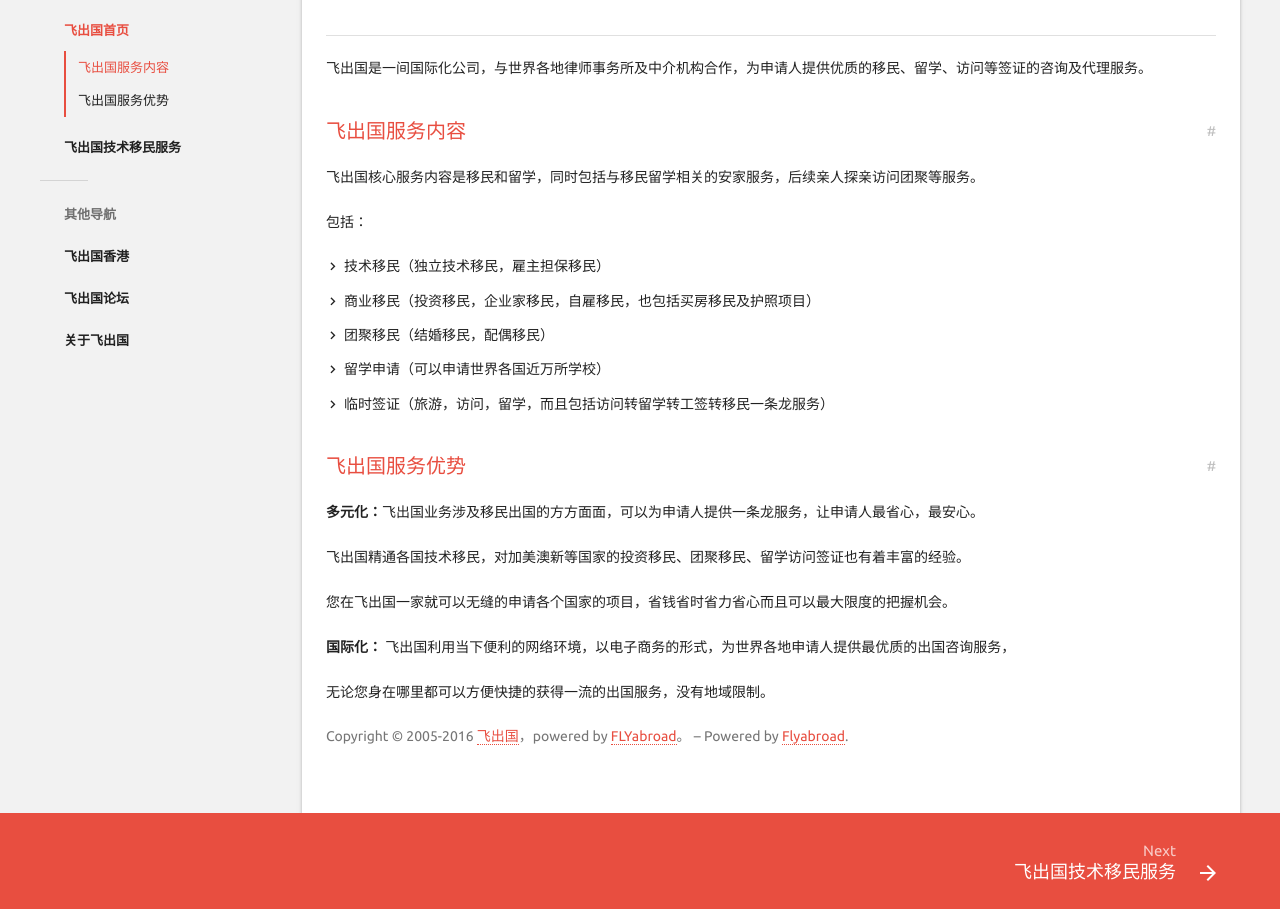
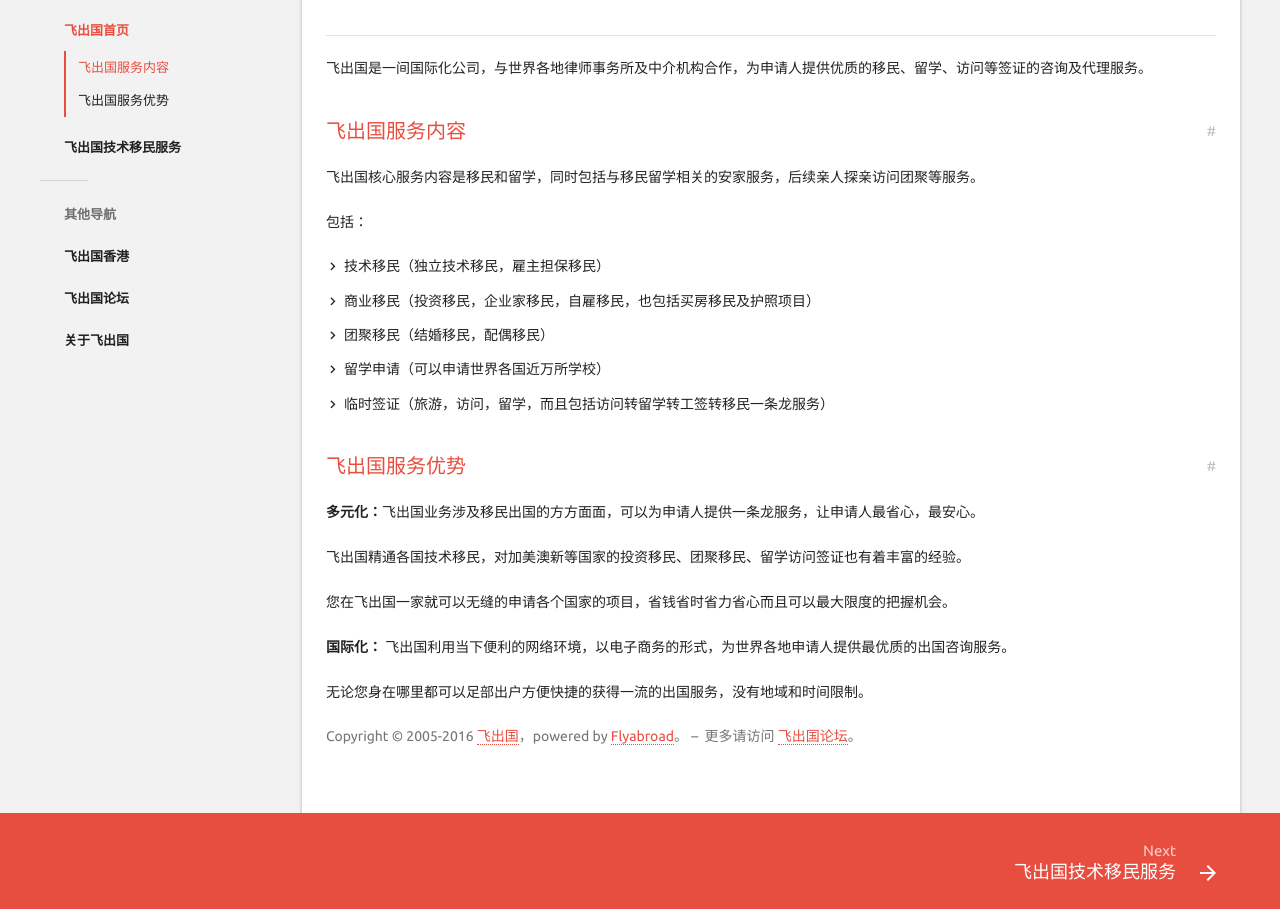
Before and after one commit to flyabroadhk/3w, a plain HTML site: page index.html in a window 1280 px wide. Shown: the part 187-1096 px from the top of the page. Drawn offline with Linux system fonts and the light colour scheme.

Commit message:
flyabroad pub

```diff
--- a/index.html
+++ b/index.html
@@ -263,14 +263,14 @@
 <p><strong>多元化：</strong>飞出国业务涉及移民出国的方方面面，可以为申请人提供一条龙服务，让申请人最省心，最安心。</p>
 <p>飞出国精通各国技术移民，对加美澳新等国家的投资移民、团聚移民、留学访问签证也有着丰富的经验。</p>
 <p>您在飞出国一家就可以无缝的申请各个国家的项目，省钱省时省力省心而且可以最大限度的把握机会。</p>
-<p><strong>国际化：</strong> 飞出国利用当下便利的网络环境，以电子商务的形式，为世界各地申请人提供最优质的出国咨询服务，</p>
-<p>无论您身在哪里都可以方便快捷的获得一流的出国服务，没有地域限制。</p>
+<p><strong>国际化：</strong> 飞出国利用当下便利的网络环境，以电子商务的形式，为世界各地申请人提供最优质的出国咨询服务。</p>
+<p>无论您身在哪里都可以足部出户方便快捷的获得一流的出国服务，没有地域和时间限制。</p>
           <aside class="copyright" role="note">
 
-              Copyright &copy; 2005-2016 <a href="http://flyabroad.hk/" target="_blank">飞出国</a>，powered by <a href="http://flyabroad.me/" target="_blank">FLYabroad</a>。 &ndash;
+              Copyright &copy; 2005-2016 <a href="http://flyabroad.hk/" target="_blank">飞出国</a>，powered by <a href="http://flyabroad.me/" target="_blank">Flyabroad</a>。 &ndash;&nbsp;
 
-            Powered by
-            <a href="http://www.flyabroad.hk" target="_blank">Flyabroad</a>.
+            更多请访问
+            <a href="http://fcgvisa.com" target="_blank">飞出国论坛</a>。
           </aside>
 
             <footer class="footer">
```
Also changed, not shown: base.html (+3 -3 lines), js/index.html (+3 -3 lines), mkdocs/search_index.json (+2 -2 lines).
